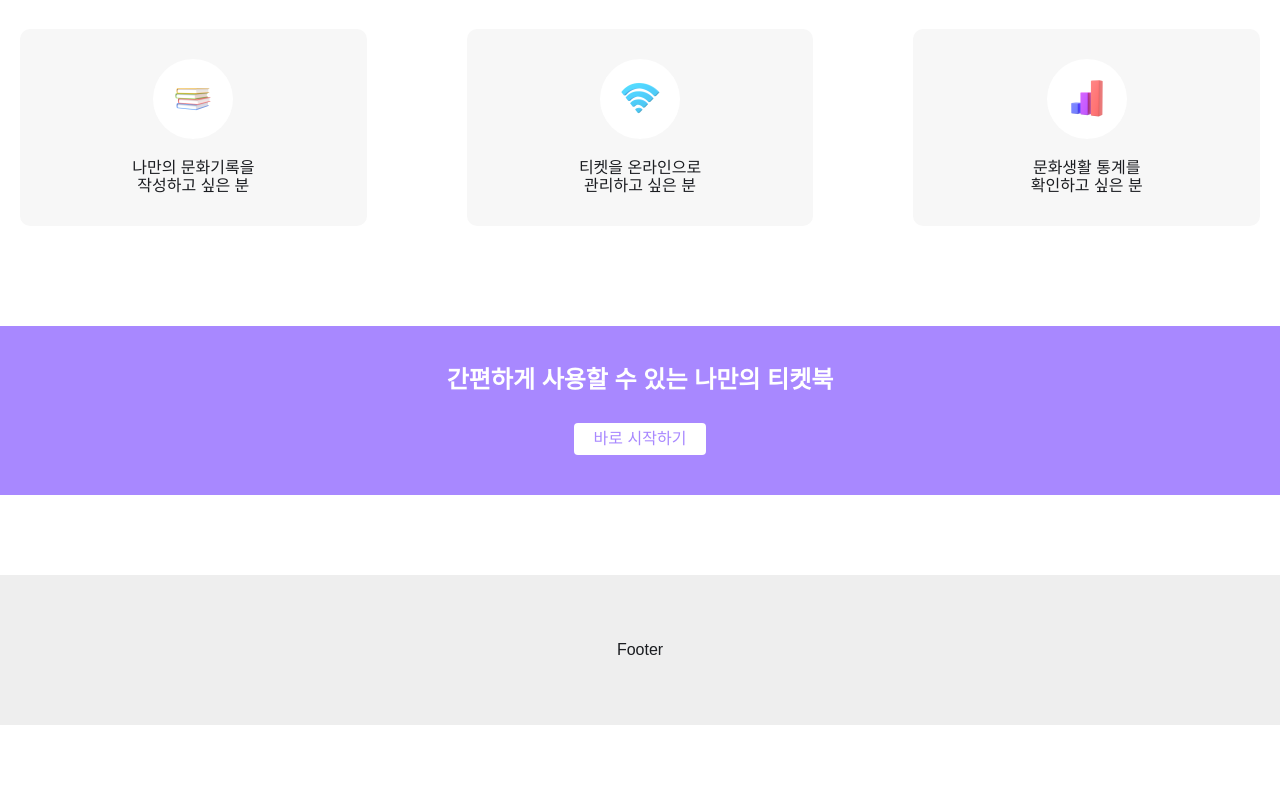
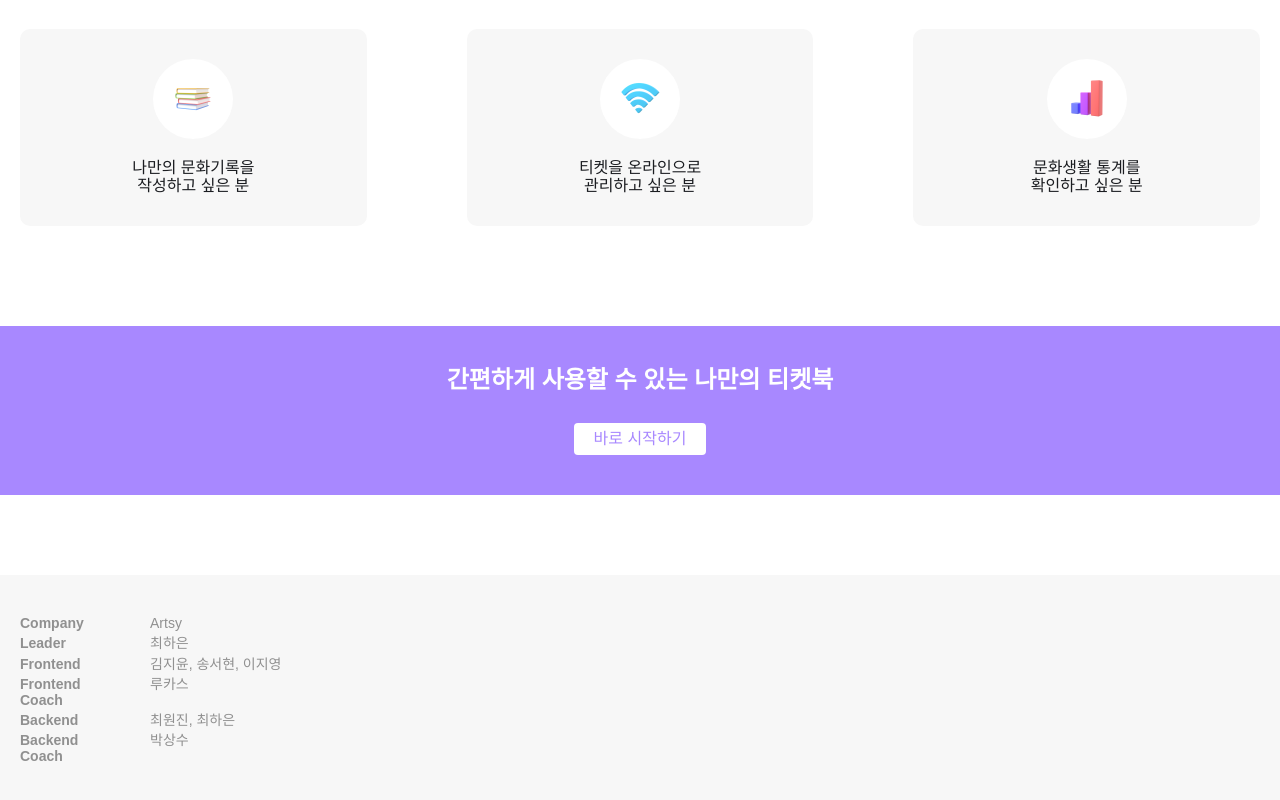
Before and after one commit to seohyun-song/Artsy, a React (Vite) app: page / in a window 1280 px wide. Shown: the part 571-1371 px from the top of the page. Before the commit the page ends 1296 px from the top, so only its background shows below. Built offline with nearby package versions, Linux system fonts and the light colour scheme; no server answers; a web font is replaced by a local one.

Commit message:
design: 푸터디자인 추가

```diff
--- a/src/components/@common/Footer/Footer.jsx
+++ b/src/components/@common/Footer/Footer.jsx
@@ -1,6 +1,34 @@
-import StyledFooter from './Footer.styles';
+import * as F from './Footer.styles';
 
 const Footer = () => {
-    return <StyledFooter>Footer</StyledFooter>;
+    return (
+        <F.StyledFooter>
+            <F.StyledFooterInner>
+                <F.StyledProjectInfo>
+                    <li>
+                        <b>Company</b> <span>Artsy</span>
+                    </li>
+                    <li>
+                        <b>Leader</b> <span>최하은</span>
+                    </li>
+                    <li>
+                        <b>Frontend</b>
+                        <span>김지윤, 송서현, 이지영</span>
+                    </li>
+                    <li>
+                        <b>Frontend Coach</b>
+                        <span>루카스</span>
+                    </li>
+                    <li>
+                        <b>Backend</b> <span>최원진, 최하은</span>
+                    </li>
+                    <li>
+                        <b>Backend Coach</b>
+                        <span>박상수</span>
+                    </li>
+                </F.StyledProjectInfo>
+            </F.StyledFooterInner>
+        </F.StyledFooter>
+    );
 };
 export default Footer;
--- a/src/components/@common/Footer/Footer.styles.js
+++ b/src/components/@common/Footer/Footer.styles.js
@@ -1,11 +1,32 @@
 import styled from 'styled-components';
 
 const StyledFooter = styled.footer`
-    // 임시
-    height: 150px;
-    line-height: 150px;
-    text-align: center;
-    background-color: #eee;
+    background-color: #f7f7f7;
 `;
 
-export default StyledFooter;
+const StyledFooterInner = styled.div`
+    max-width: ${({ theme }) => theme.devicesSize.labtop};
+    margin: 0 auto;
+    padding: 4rem 2rem;
+    box-sizing: border-box;
+`;
+
+const StyledProjectInfo = styled.ul`
+    font-size: ${({ theme }) => theme.fontSizes.text};
+    color: #909090;
+
+    > li {
+        display: flex;
+        gap: 3rem;
+
+        b {
+            width: 10rem;
+        }
+
+        + li {
+            margin-top: 0.4rem;
+        }
+    }
+`;
+
+export { StyledFooter, StyledFooterInner, StyledProjectInfo };
```
